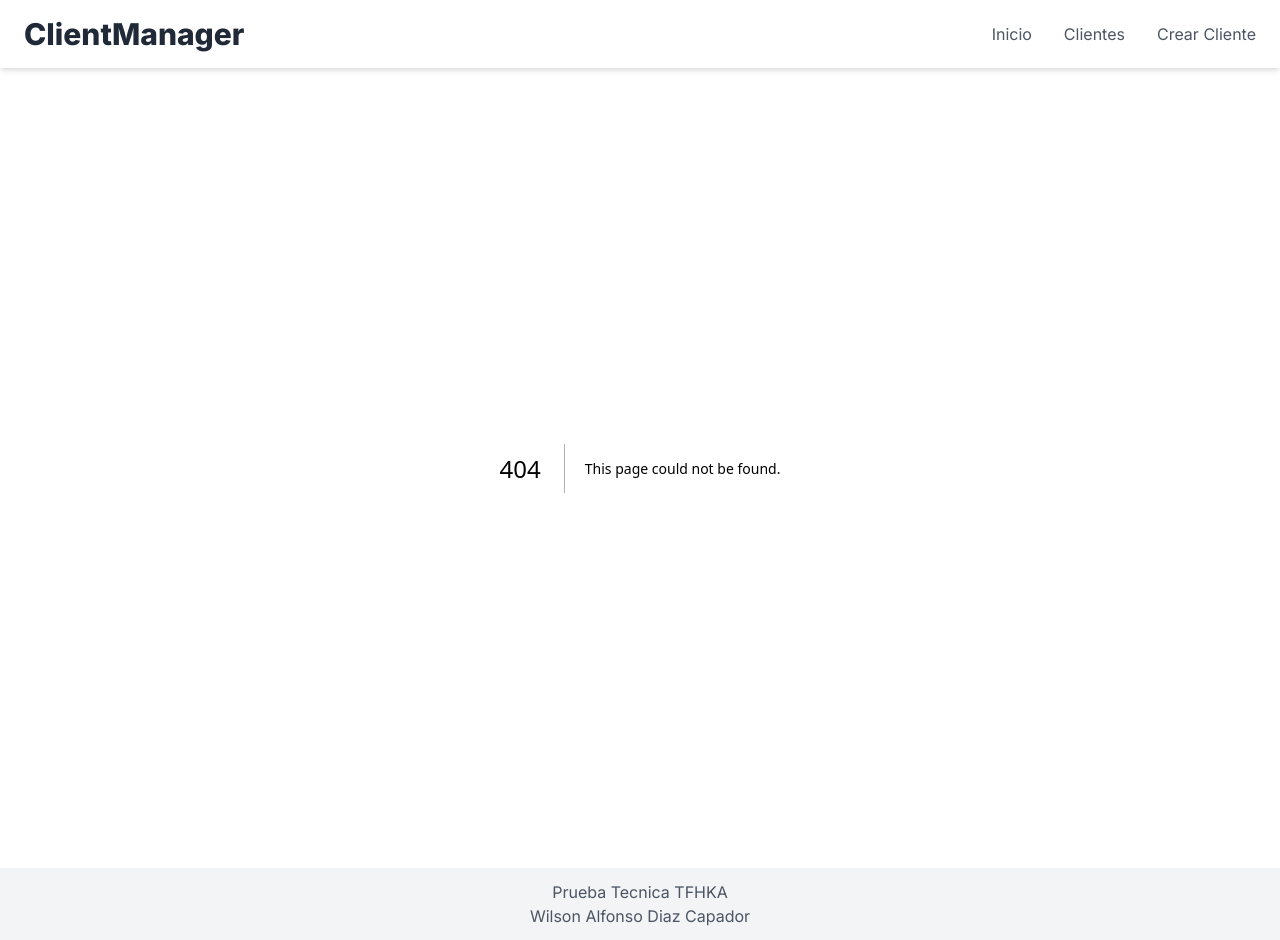
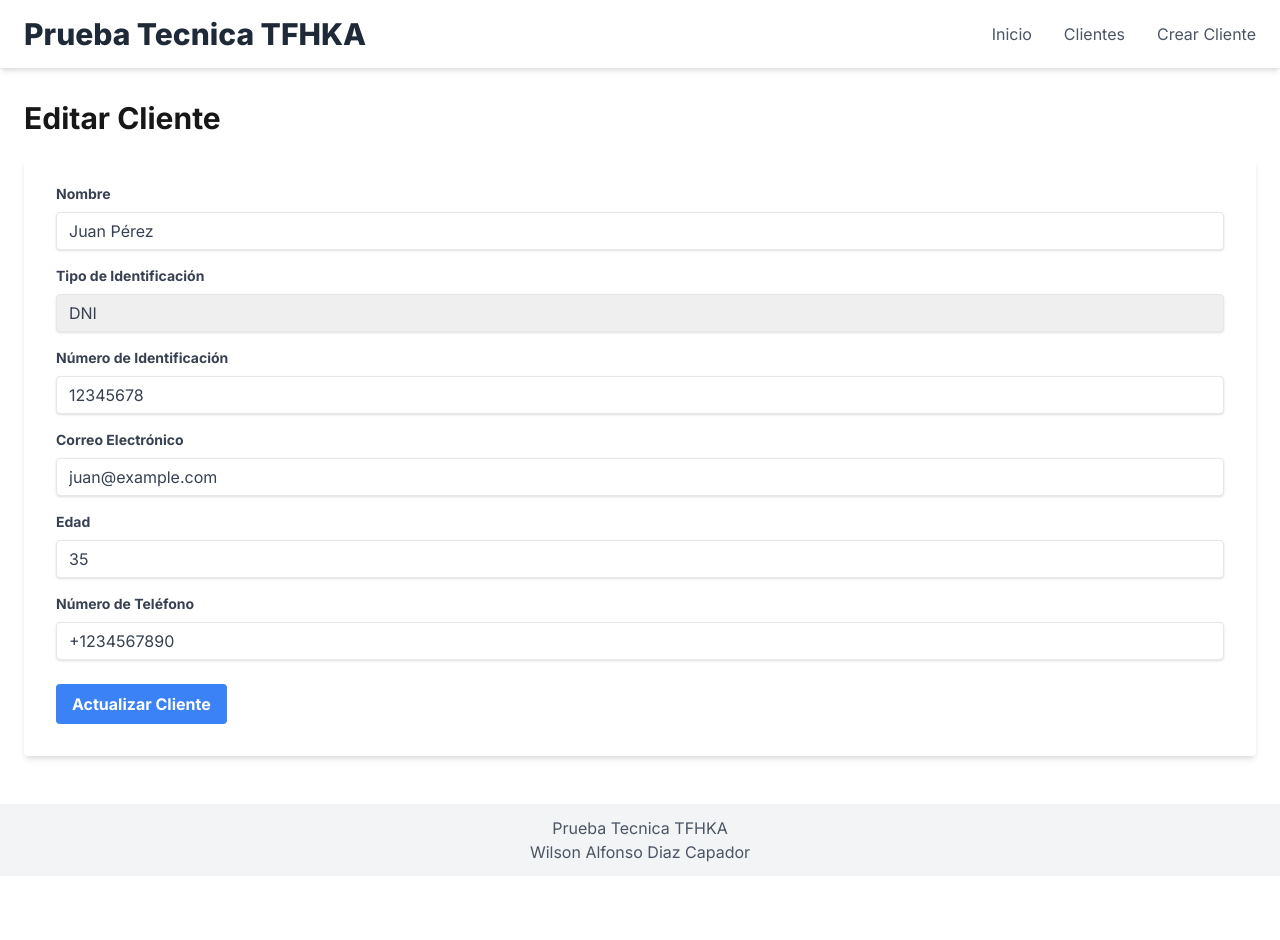
Before and after one commit to SonicWD/FrontEnd-PruebaTecnica, a Next.js app: page /clients/1/edit in a window 1280 px wide. Before the commit this address had no page. After the commit the page ends 876 px from the top, so only its background shows below. Built offline with nearby package versions, Linux system fonts and the light colour scheme.

Commit message:
Se ajustan unos estilos

```diff
--- a/src/app/clients/[id]/edit/editClientPage.tsx
+++ b/src/app/clients/[id]/edit/page.tsx
@@ -2,7 +2,7 @@
 
 import { useState, useEffect } from 'react'
 import { useRouter } from 'next/navigation'
-
+//Editar Cliente
 //Datos de ejemplo
 const clientData = {
   id: '1',
--- a/src/app/clients/[id]/clientDetailPage.tsx
+++ b/src/app/clients/[id]/page.tsx
@@ -1,5 +1,5 @@
 import Link from 'next/link'
-
+//detalles del cliente
 // Datos de ejemplo
 const client = {
   id: '1',
--- a/src/app/clients/create/page.tsx
+++ b/src/app/clients/create/page.tsx
@@ -1,5 +1,5 @@
 'use client'
-
+// Crear Cliente
 import { useState } from 'react'
 import { useRouter } from 'next/navigation'
 import { motion } from 'framer-motion'
--- a/src/app/clients/page.tsx
+++ b/src/app/clients/page.tsx
@@ -1,5 +1,5 @@
 'use client'
-
+//Lista de los clientes
 import { useState } from 'react'
 import Link from 'next/link'
 import { motion } from 'framer-motion'
@@ -88,9 +88,11 @@ export default function ClientList() {
                 <TableCell>{client.identificationNumber}</TableCell>
                 <TableCell>{client.email}</TableCell>
                 <TableCell className="text-right">
-                  <Button variant="outline" size="sm" className="mr-2">
-                    Editar
-                  </Button>
+                  <Link href={`/clients/${client.id}/edit`} passHref>
+                    <Button variant="outline" size="sm" className="mr-2">
+                      Editar
+                    </Button>
+                  </Link>
                   <Button variant="destructive" size="sm">
                     Eliminar
                   </Button>
--- a/src/components/Header.tsx
+++ b/src/components/Header.tsx
@@ -14,7 +14,7 @@ export default function Header() {
         <div className="flex justify-between items-center">
           {/* Logo o Nombre del sitio */}
           <Link href="/" className="text-3xl font-extrabold text-gray-800 hover:text-gray-600 transition duration-300">
-            ClientManager
+            Prueba Tecnica TFHKA
           </Link>
 
           {/* Navegación del menú */}
```
Also changed, not shown: src/app/page.tsx (line endings or trailing spaces).
